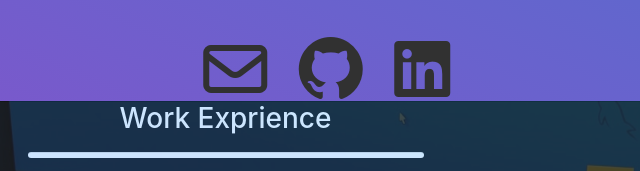
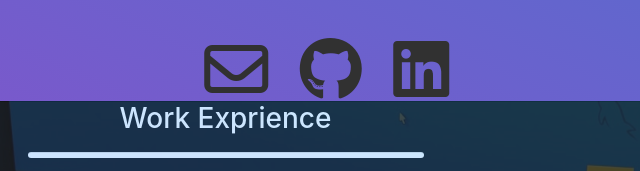
Before and after one commit to ss630g/ss630g.github.io, a plain HTML site: page index.html in a window 1280 px wide. Shown: the part 455-626 px from the top of the page, 95-735 px from the left. Drawn offline with nearby package versions, Linux system fonts and the light colour scheme.

Commit message:
Add files via upload

```diff
--- a/index.html
+++ b/index.html
@@ -7,7 +7,7 @@
         <script src="./bootstrap-4.3.1-dist/js/bootstrap.js"></script>
         <link rel="stylesheet" href="https://cdn.rawgit.com/konpa/devicon/df6431e323547add1b4cf45992913f15286456d3/devicon.min.css">
         <link href="https://fonts.googleapis.com/css?family=Anton&display=swap" rel="stylesheet">
-        <link rel="stylesheet" href="./fontawesome/css/all.min.css">
+        <script src="https://kit.fontawesome.com/619812718d.js"></script>
 
     </head>
     <body>
```
